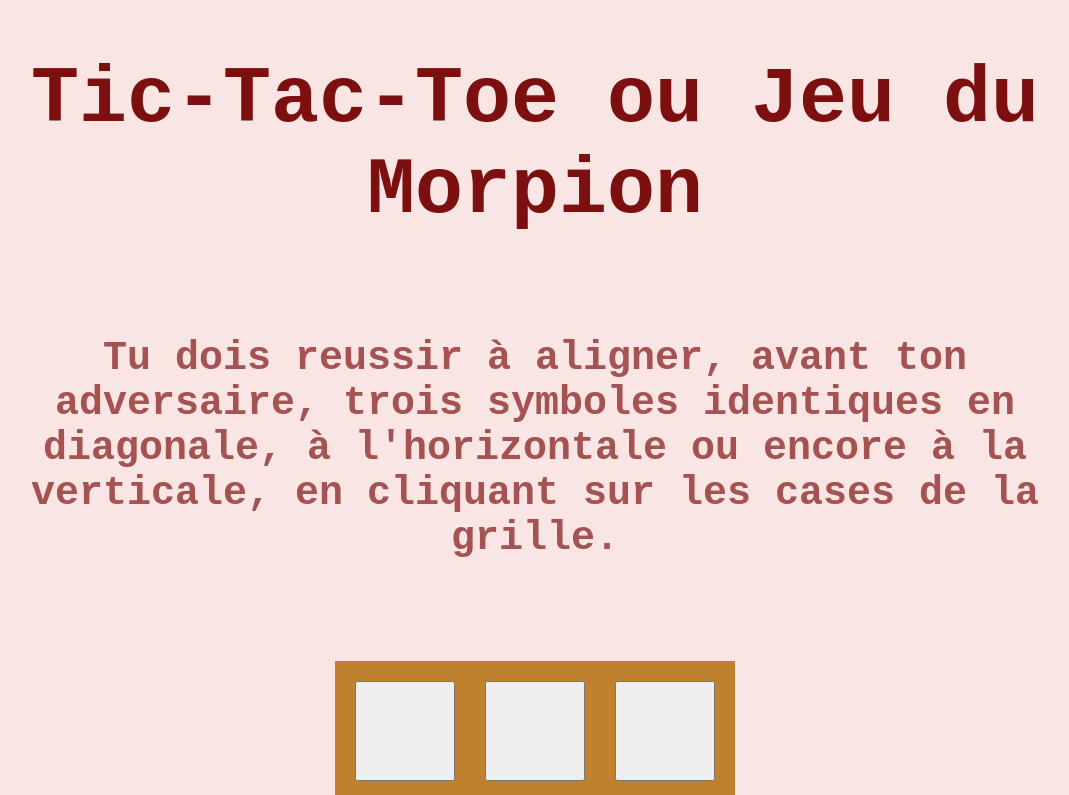
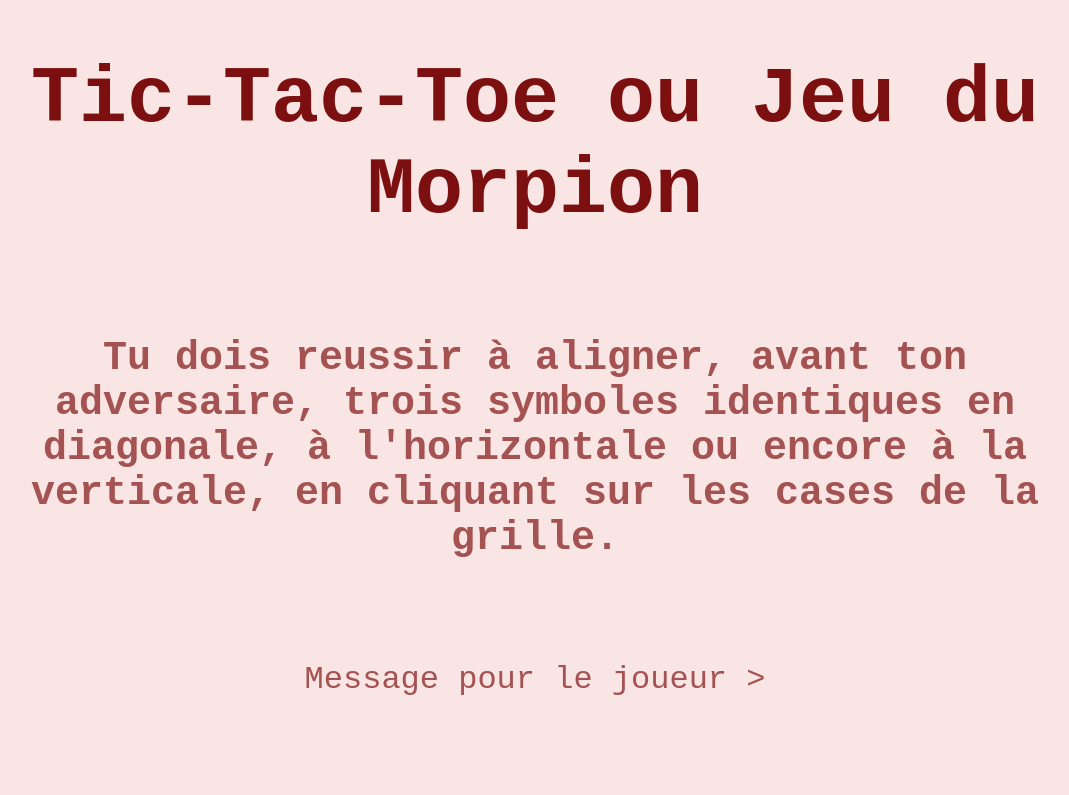
Before and after one commit to SYB-SFLA/tic-tac-toe, a plain HTML site: page index.html in a window 1280 px wide. Shown: the top 795 px of the page, without its empty margins (105-1174 px from the left). Drawn offline with Linux system fonts and the light colour scheme.

Commit message:
Adding message from gamer

```diff
--- a/index.html
+++ b/index.html
@@ -31,6 +31,9 @@
                 <button></button>
             </div>
         </div>
+        <div id="msgFromGamer">
+            Message pour le joueur >
+        </div>
     </div>
     <div id="footer">
         by SYB
--- a/style.css
+++ b/style.css
@@ -1,7 +1,6 @@
-/* box-sing limite la hauteur du body à 100% */
+/* box-sing limite la hauteur de de body à 100% */
 * {
-    -moz-box-sizing: border-box;
-    box-sizing: border-box;
+    -moz-box-sizing: border-box; box-sizing: border-box;
 }
 
 body {
@@ -22,7 +21,7 @@ h2 {
     color:rgba(124, 16, 16, 0.692);
 }
 
-/* Contenu du jeu */
+/* Contenu du jeu (grille + message joueur)*/
 #gameBoard {
     display: flex;
     flex-direction: column-reverse;
@@ -42,6 +41,7 @@ h2 {
 /* Sélection de toutes les div qui se trouvent dans la grille */
 #grid div {
     margin: 0 auto;
+    overflow: hidden;
 }
 
 /* Sélection des boutons qui font office de case pour la grille */
@@ -51,6 +51,14 @@ h2 {
     font-weight: bold;
     font-size: 50px;
     margin: 10px;
+    /* float: left; */
+}
+
+/* Message pour les joueurs */
+#msgFromGamer {
+    color:rgba(124, 16, 16, 0.692);
+    margin-bottom: 100px;
+    font-size: 2rem;
 }
 
 #footer {
```
